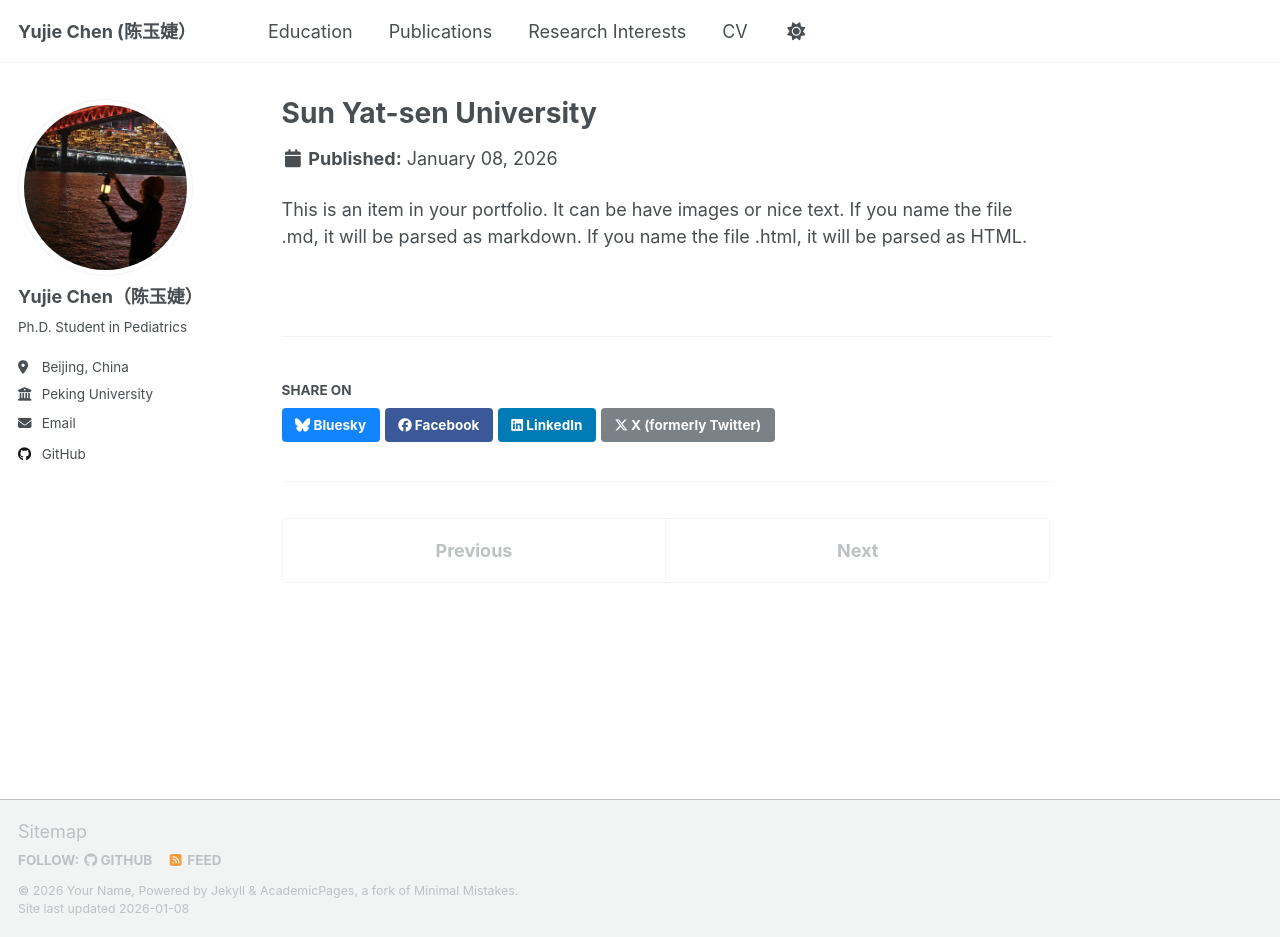
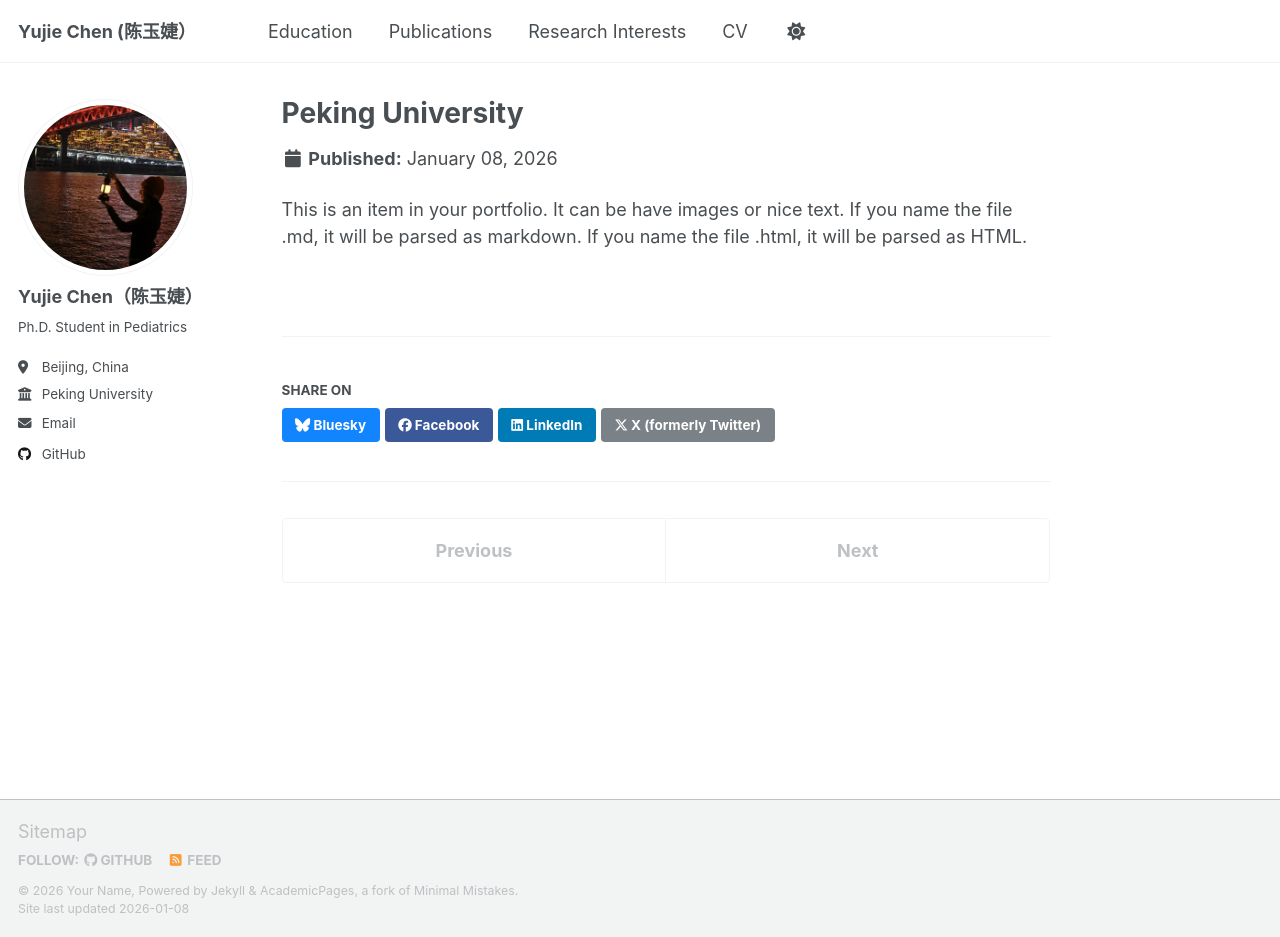
Before and after one commit to yujie7799/yujie7799.github.io, a Jekyll site: the page built from _portfolio/portfolio-1.md, in a window 1280 px wide and 937 px high. Built offline with Jekyll 4.4.1, drawn with Linux system fonts in a browser that asks for light colours; a script that is not in the unit is left out; part of the change alters nothing that is shown.

Commit message:
Update portfolio-1.md

```diff
--- a/_portfolio/portfolio-1.md
+++ b/_portfolio/portfolio-1.md
@@ -1,10 +1,6 @@
 ---
 title: "Peking University"
 excerpt: "Ph.D. in Pediatrics, 2025.9 untill now"
-title: " Capital Institue of Pediatrcis"
-excerpt: "M.D. in Pediatrics, 2022.8-2025.6n"
-title: "Sun Yat-sen University"
-excerpt: "B.S. in Clinical Medicine, 2017.9-2022.6"
 collection: portfolio
 ---
 
```
